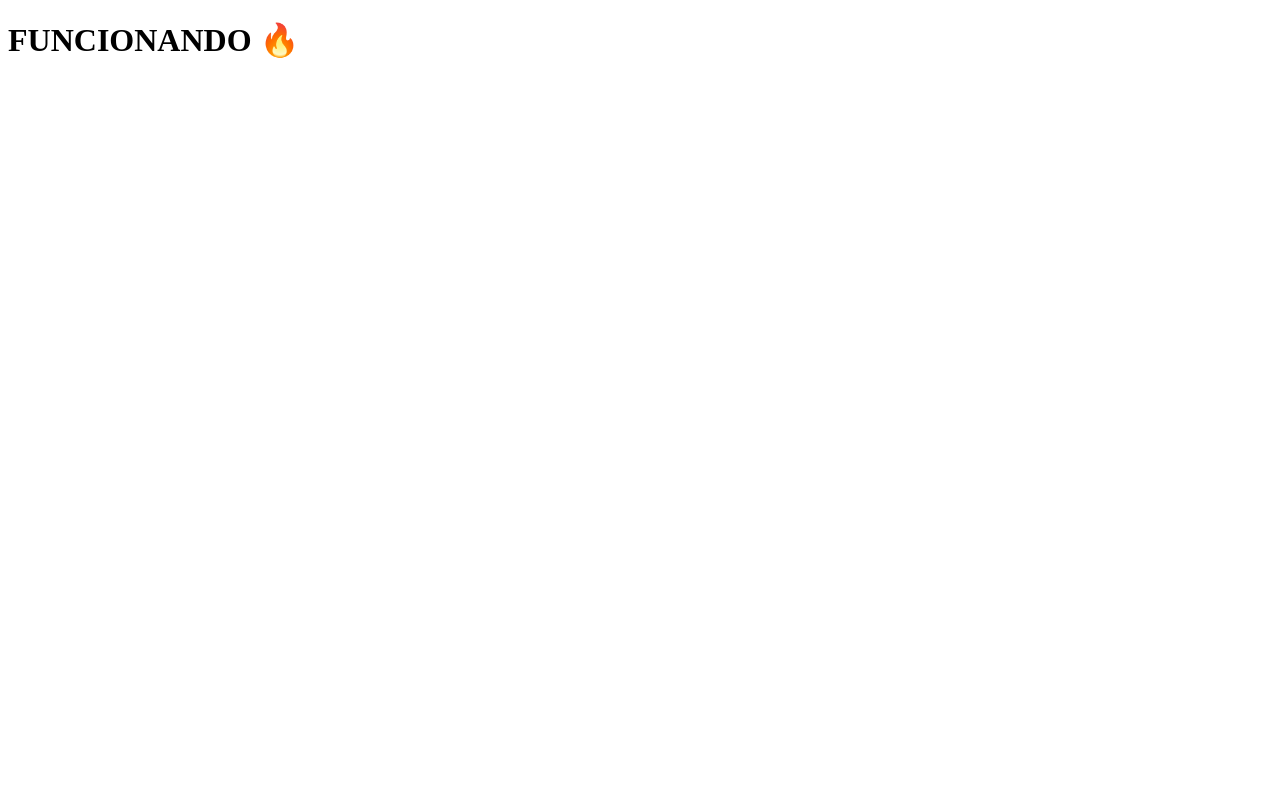
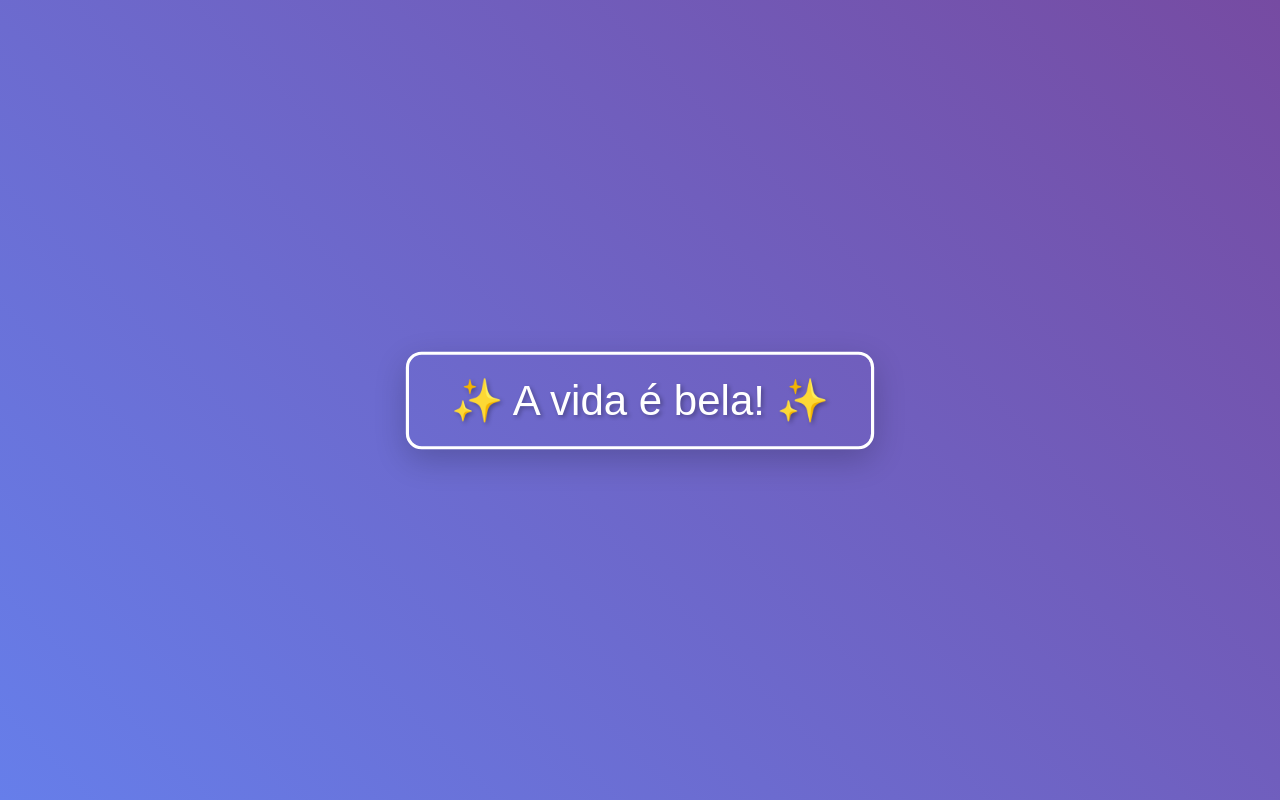
Before and after one commit to lima23wds-code/teste-com-video, a plain HTML site: page index.html in a window 1280 px wide. Drawn offline with Linux system fonts and the light colour scheme.

Commit message:
Update index.html

```diff
--- a/index.html
+++ b/index.html
@@ -1,9 +1,44 @@
-<!DOCTYPE html>
-<html>
-<head>
-  <title>Meu site</title>
-</head>
-<body>
-  <h1>FUNCIONANDO 🔥</h1>
-</body>
+<!doctype html>
+<html lang="pt-BR">
+  <head>
+    <meta charset="UTF-8" />
+    <title>Minha Frase</title>
+    <style>
+      body {
+        margin: 0;
+        height: 100vh;
+        display: flex;
+        justify-content: center;
+        align-items: center;
+        background: linear-gradient(45deg, #667eea, #764ba2);
+        font-family: "Arial", sans-serif;
+      }
+
+      .frase {
+        font-size: 2.5rem;
+        color: white;
+        text-shadow: 2px 2px 4px rgba(0, 0, 0, 0.3);
+        padding: 20px 40px;
+        border: 3px solid white;
+        border-radius: 15px;
+        box-shadow: 0 10px 30px rgba(0, 0, 0, 0.2);
+        animation: pulse 2s infinite;
+      }
+
+      @keyframes pulse {
+        0% {
+          transform: scale(1);
+        }
+        50% {
+          transform: scale(1.05);
+        }
+        100% {
+          transform: scale(1);
+        }
+      }
+    </style>
+  </head>
+  <body>
+    <div class="frase">✨ A vida é bela! ✨</div>
+  </body>
 </html>
```
